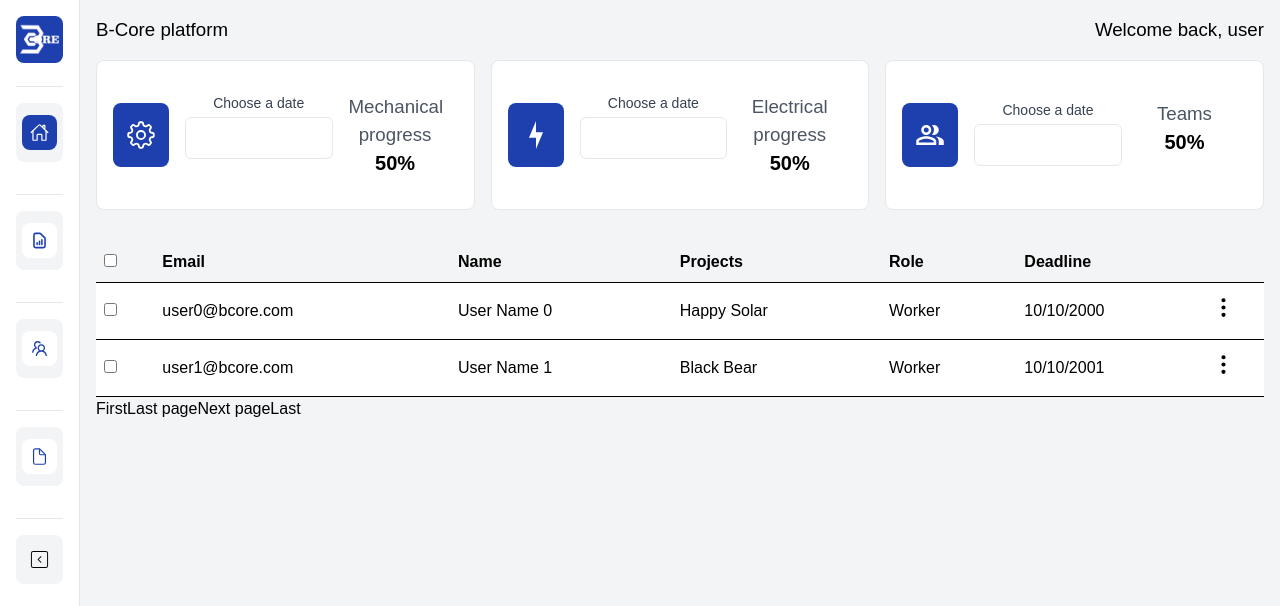
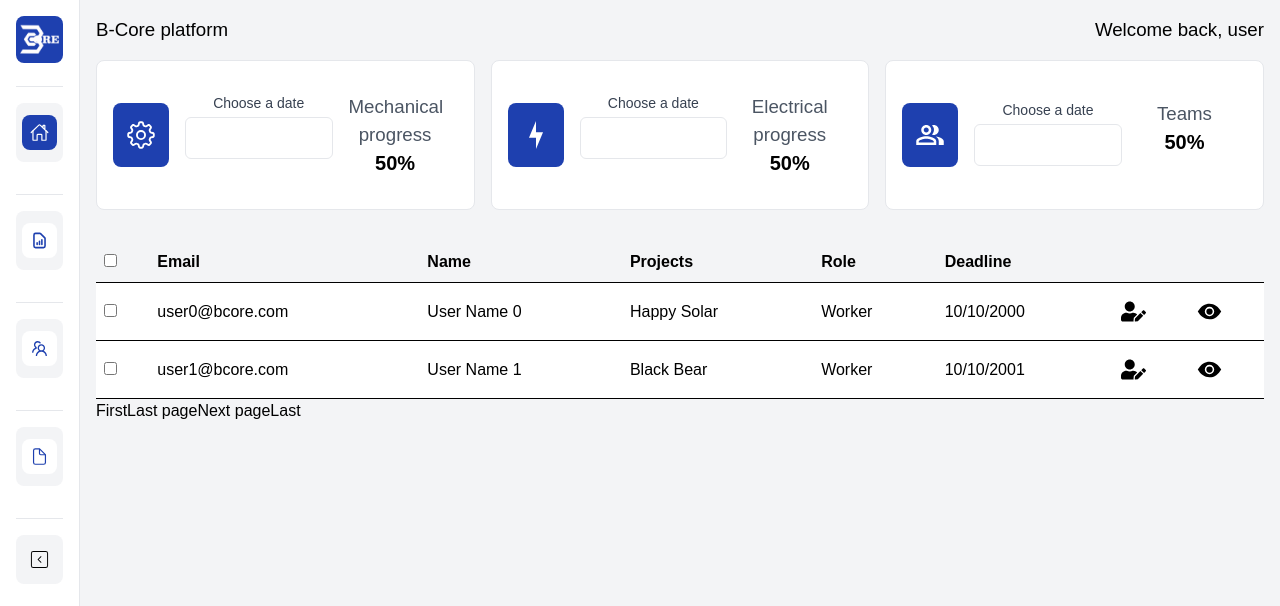
Before and after one commit to LMartin1998/BCorePlatform-Deploy, a Next.js app: page /teams in a window 1280 px wide. Shown: the top 606 px of the page. Built offline with nearby package versions, Linux system fonts and the light colour scheme.

Commit message:
icons added

```diff
--- a/src/app/Components/TeamsTableComponent.jsx
+++ b/src/app/Components/TeamsTableComponent.jsx
@@ -8,10 +8,9 @@ import {
     getFilteredRowModel,
 } from '@tanstack/react-table';
 import { useState } from 'react';
-import { HiOutlineDotsVertical } from "react-icons/hi";
 import { AiOutlineSortAscending, AiOutlineSortDescending } from "react-icons/ai";
-import { RiEdit2Fill } from "react-icons/ri";
-import { AiOutlineUserDelete } from "react-icons/ai";
+import { FaUserEdit } from "react-icons/fa";
+import { IoEyeSharp } from "react-icons/io5";
 
 import data from "@/app/data/teamsdata";
 
@@ -61,6 +60,18 @@ export default function TeamsTable() {
         {
             header: 'Deadline',
             accessorKey: 'deadline',
+        },
+        {
+            id: 'edit-column',
+            cell: ({ row }) => (
+                <FaUserEdit size={25}></FaUserEdit>
+            )
+        },
+        {
+            id: 'watch-column',
+            cell: ({ row }) => (
+                <IoEyeSharp size={25}></IoEyeSharp>
+            )
         },
     ];
 
@@ -118,17 +129,6 @@ export default function TeamsTable() {
                                     {flexRender(cell.column.columnDef.cell, cell.getContext())}
                                 </td>
                             ))}
-                            <td>
-                                <div>
-                                    <button onClick={() => changeOpen(row.id)}><HiOutlineDotsVertical size={25} className='hover:cursor-pointer' /></button>
-                                    {openRows[row.id] && (
-                                        <div>
-                                            <div><RiEdit2Fill size={25} /></div>
-                                            <div><AiOutlineUserDelete size={25} /></div>
-                                        </div>
-                                    )}
-                                </div>
-                            </td>
                         </tr>
                     ))}
                 </tbody>
```
